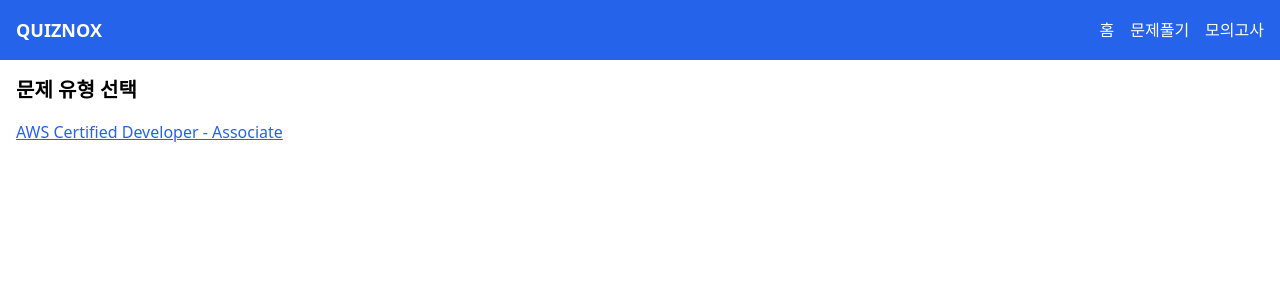
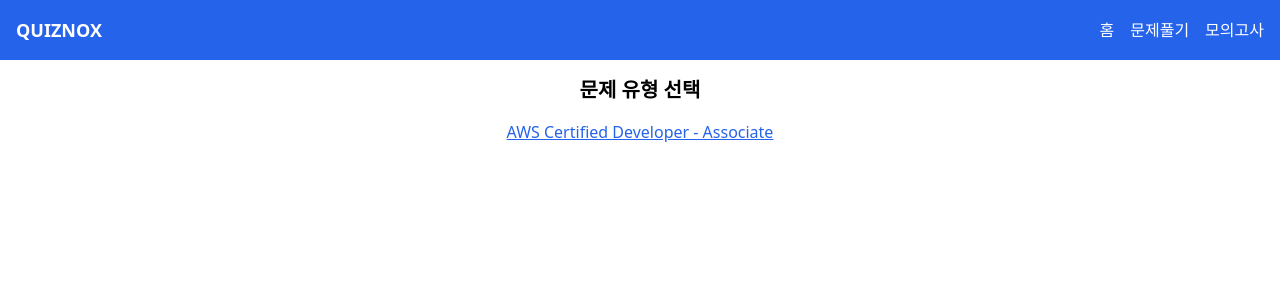
Before and after one commit to gwonmin/QuizNox_front, a React (Vite) app: page /quiz/topic in a window 1280 px wide. Shown: the top 300 px of the page. Built offline with nearby package versions, Linux system fonts and the light colour scheme.

Commit message:
fix: modify List page css

```diff
--- a/src/pages/Quiz/Topic.tsx
+++ b/src/pages/Quiz/Topic.tsx
@@ -6,8 +6,8 @@
 
 export default function QuizListPage() {
   return (
-    <main className="p-4">
-      <h1 className="text-xl font-bold mb-4">문제 유형 선택</h1>
+    <main className="flex flex-col items-center justify-center p-4">
+      <h1 className="text-xl font-bold mb-4 text-center">문제 유형 선택</h1>
       <ul className="space-y-2">
         {QUIZ_TOPICS.map((topic) => (
           <li key={topic.id}>
```
